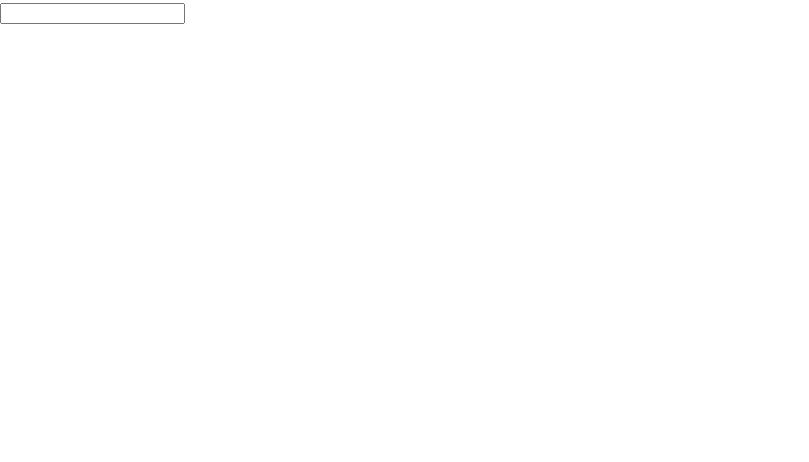
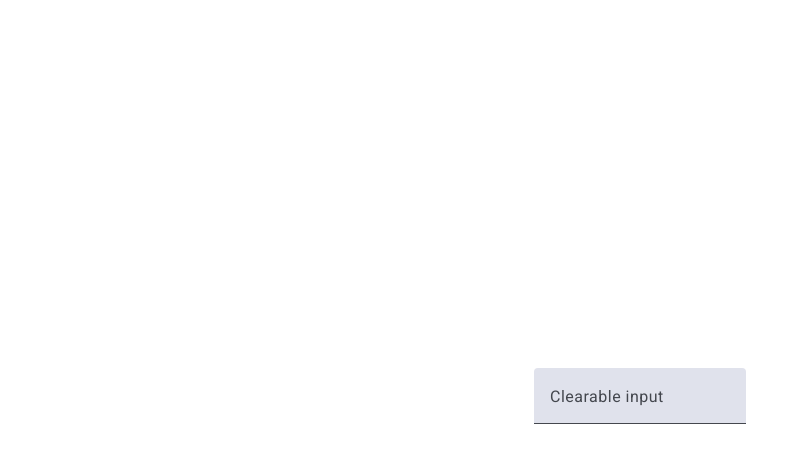
Before and after one commit to Agile-Digital-Corporate-Learning/angular-m2, an Angular app: page / in a window 1280 px wide. Shown: the top 462 px of the page, without its empty margins (0-809 px from the left). Built offline with nearby package versions, Linux system fonts and the light colour scheme.

Commit message:
feat: change ui for input

```diff
--- a/src/app/app.component.html
+++ b/src/app/app.component.html
@@ -1 +1,3 @@
-<app-section-one/>
+<main>
+  <app-section-one/>
+</main>
--- a/src/app/section-one/section-one.component.html
+++ b/src/app/section-one/section-one.component.html
@@ -1,4 +1,13 @@
 <section>
-  <input type="text" [(ngModel)]="name">
   <p>{{name}}</p>
+
+  <mat-form-field class="example-form-field">
+    <mat-label>Clearable input</mat-label>
+    <input matInput type="text" [(ngModel)]="name">
+    @if (name) {
+      <button matSuffix mat-icon-button aria-label="Clear" (click)="name=''">
+        <mat-icon>close</mat-icon>
+      </button>
+    }
+  </mat-form-field>
 </section>
```
Also changed, not shown: src/app/section-one/section-one.component.ts (+11 -1 lines).
